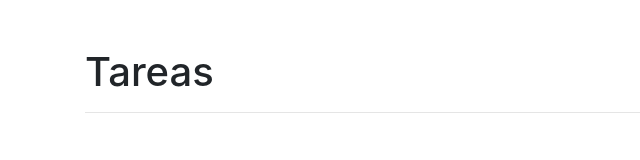
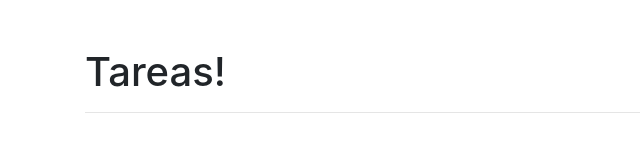
Before and after one commit to jhonmeche/crud, a React (Create React App) app: page / in a window 1280 px wide. Shown: the top 160 px of the page, without its empty margins (0-640 px from the left). Built offline with nearby package versions, Linux system fonts and the light colour scheme.

Commit message:
clean project

```diff
--- a/src/App.js
+++ b/src/App.js
@@ -4,10 +4,10 @@ import React from 'react'
 function App() {
   return (
     <div className="container mt-5">
-      <h1>Tareas</h1>
+      <h1>Tareas!</h1>
       <hr/>
     </div>
-  );
+  )
 }
 
 export default App;
```
Also changed, not shown: 1 other file (tests, documents, lock files or other folders).
